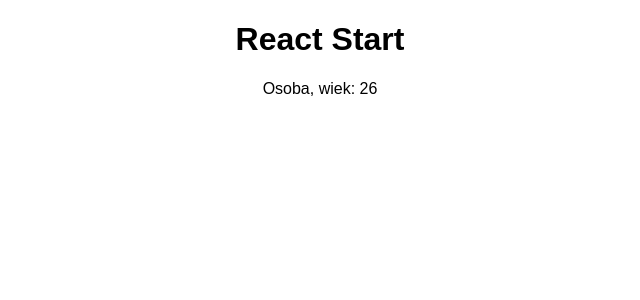
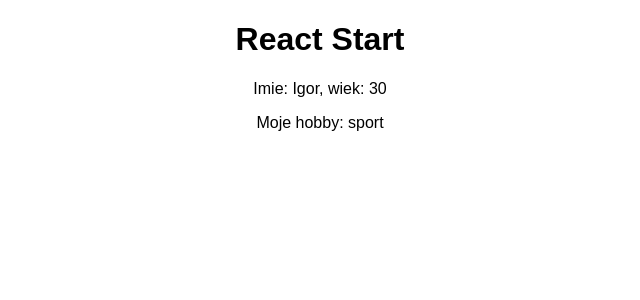
Before and after one commit to IgorSzczerbicki/react_start, a React (Create React App) app: page / in a window 1280 px wide. Shown: the top 300 px of the page, without its empty margins (320-960 px from the left). Built offline with nearby package versions, Linux system fonts and the light colour scheme.

Commit message:
Przekazywanie paramentów do komponentu

```diff
--- a/src/App.js
+++ b/src/App.js
@@ -7,7 +7,7 @@
 		return (
 			<div className="App">
 				<h1>React Start</h1>
-				<Person/>
+				<Person name="Igor" age = "30">Moje hobby: sport</Person>
 			</div>
 
 			// równoważny zapis
--- a/src/Person/Person.js
+++ b/src/Person/Person.js
@@ -1,7 +1,12 @@
 import React from 'react'
 
-const person = () => {
-	return <p>Osoba, wiek: {(Math.floor(Math.random() * 30))}</p>
+const person = (props) => {
+	return (
+		<div>
+			<p>Imie: {props.name}, wiek: {props.age}</p>
+			<p>{props.children}</p>
+		</div>
+	)
 };
 
 export default person;
```
